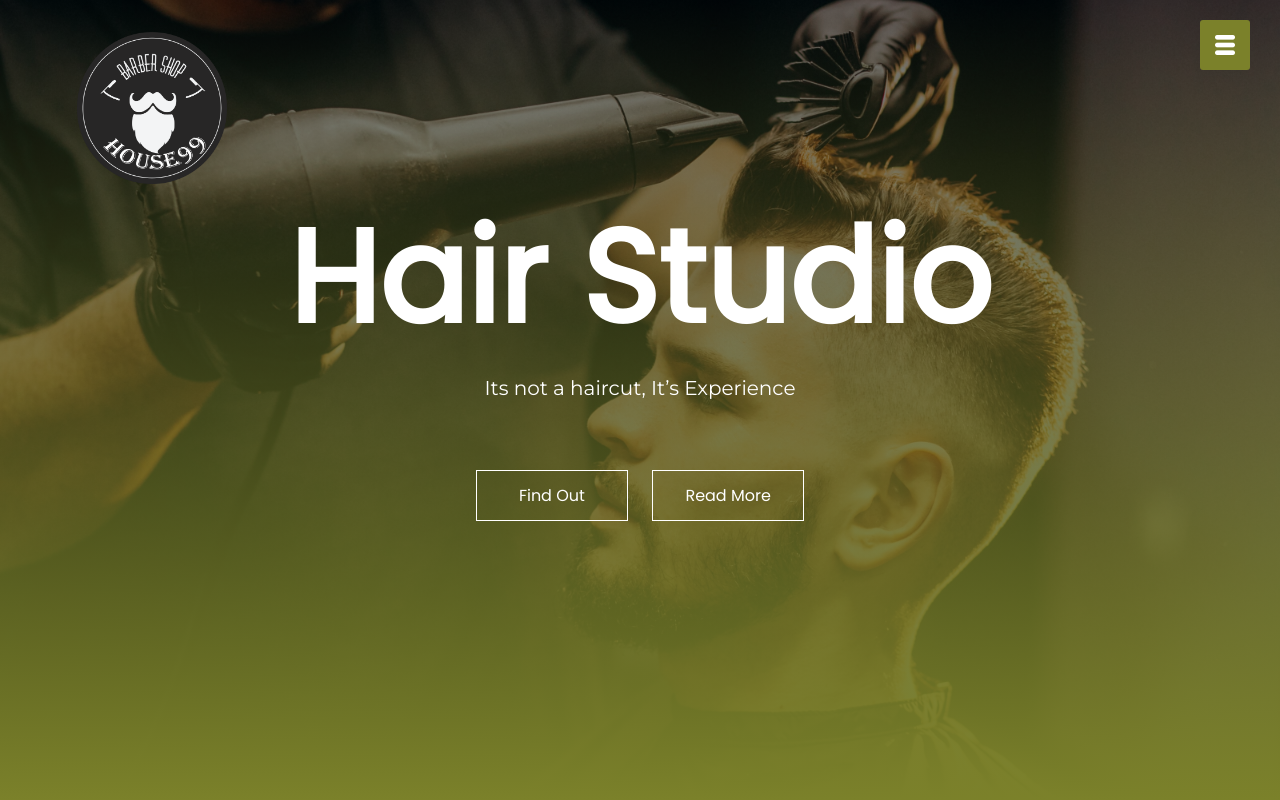
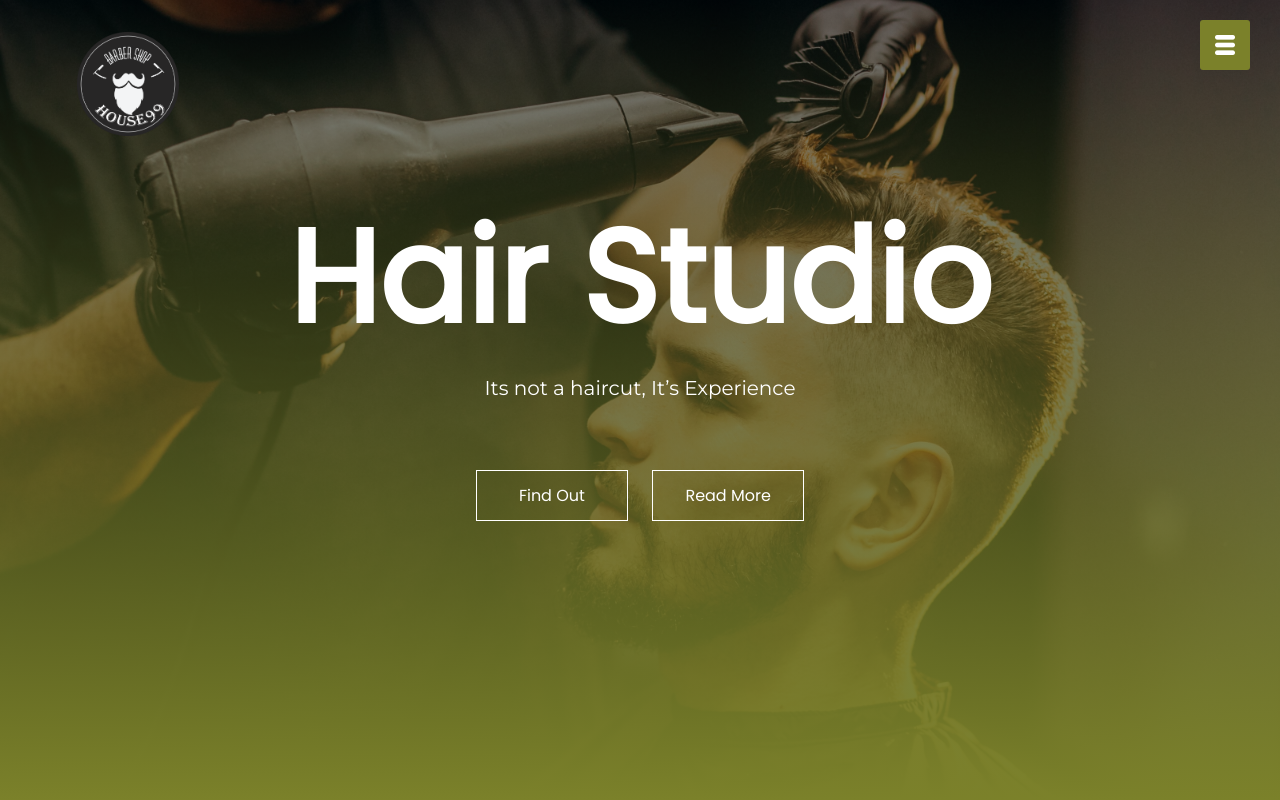
Before and after one commit to dev-asit96/House99-PWD, a plain HTML site: page index.html in a window 1280 px wide. Shown: the top 800 px of the page. Drawn offline with Linux system fonts and the light colour scheme.

Commit message:
style change

```diff
--- a/style.css
+++ b/style.css
@@ -23,7 +23,7 @@ font-family: 'Poppins', sans-serif; */
 }
 
 .logo {
-  width: 150px;
+  width: 8%;
   position: absolute;
   top: 4%;
   left: 6%;
```
